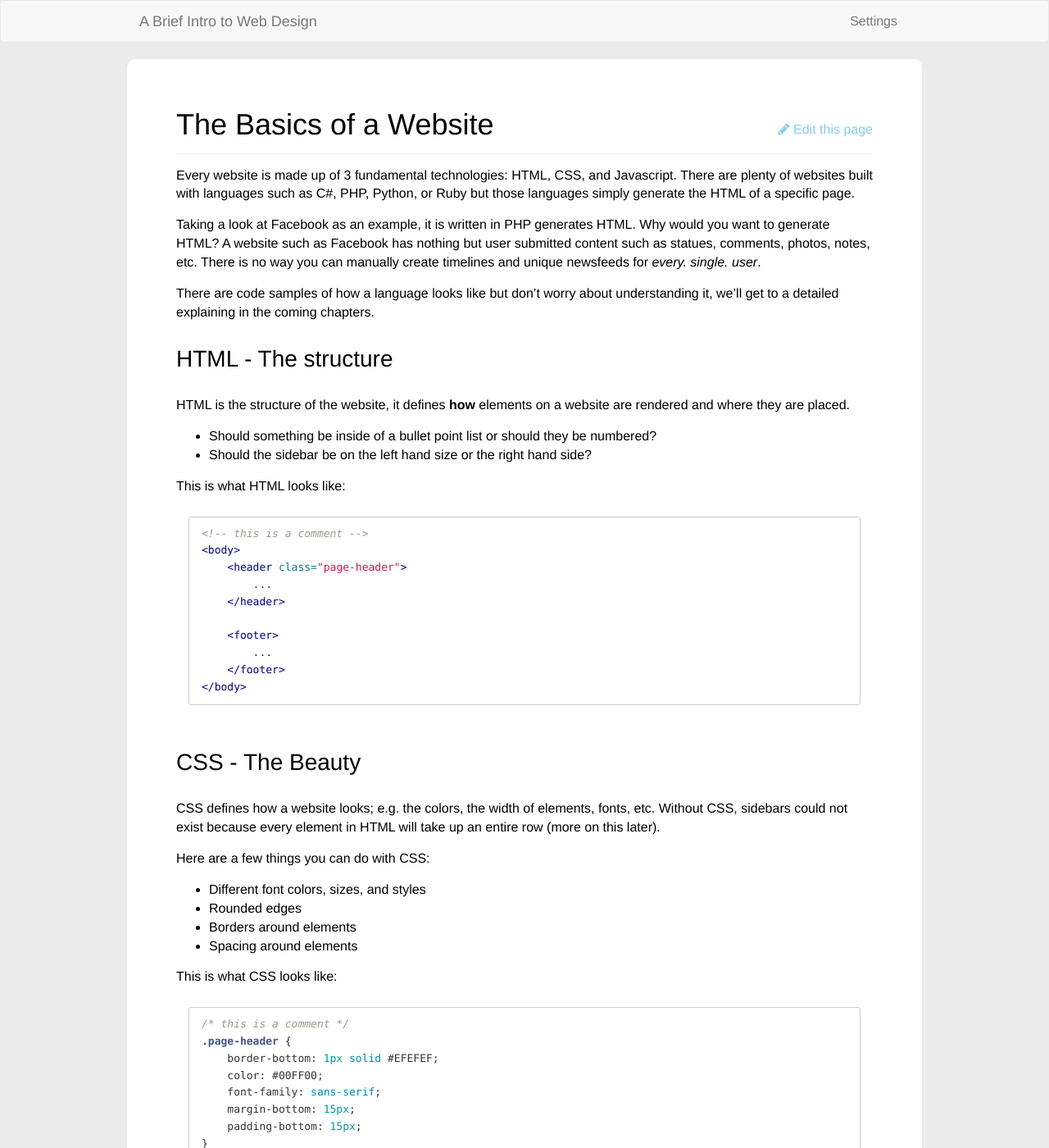
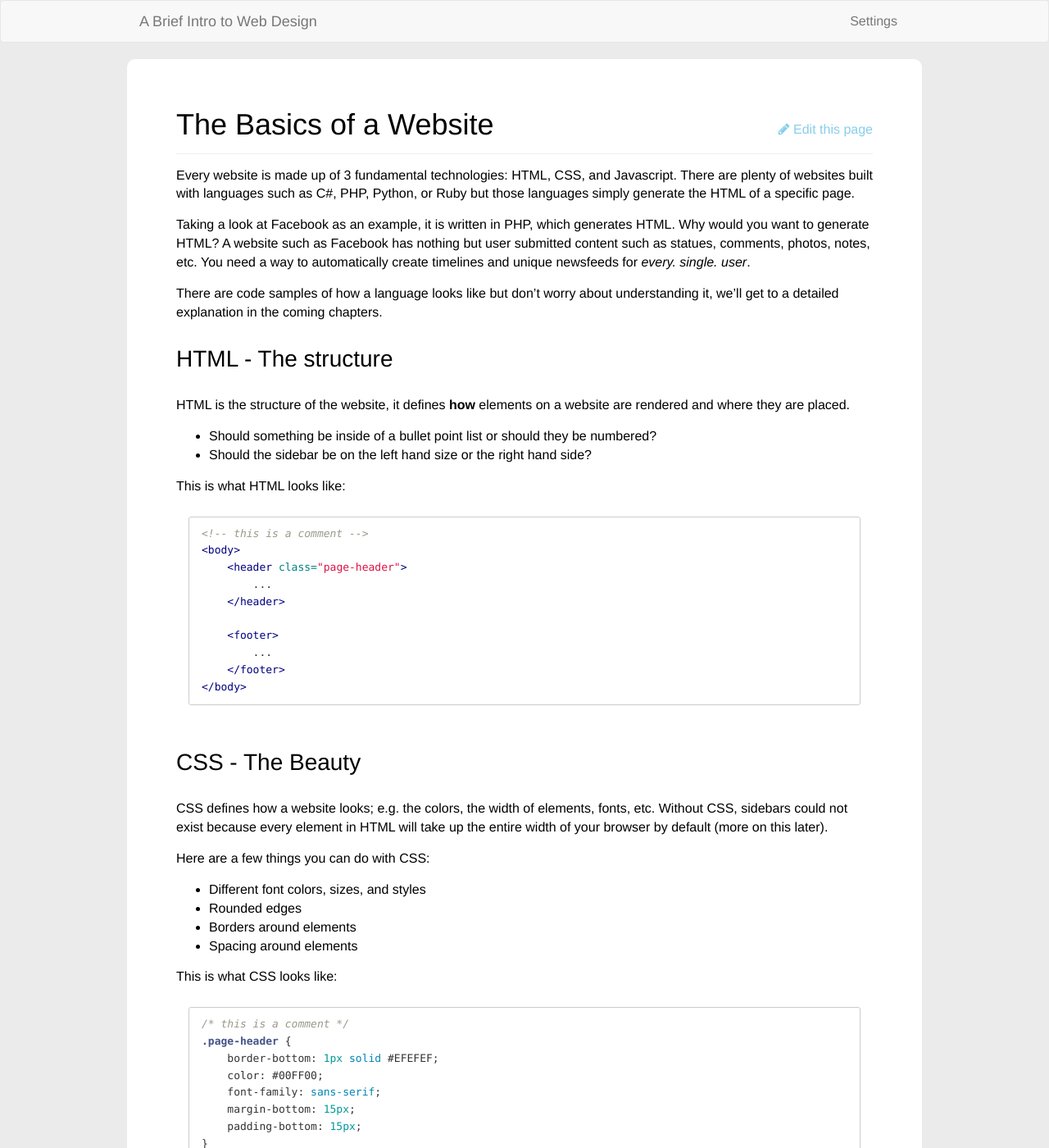
Before and after one commit to allejo/Intro-To-Web, a Jekyll site: the page built from _lessons/chapter-01/lesson-1-the-basics-of-a-website.md, in a window 1280 px wide and 1400 px high. Shown: the whole window at 82% size. Built offline with Jekyll 4.4.1, drawn with Linux system fonts in a browser that asks for light colours; nearby versions of some CDN libraries; comment, search, counter and statistics services are not loaded; some of the changed text lies outside the part shown.

Commit message:
Grammar in lesson 1

```diff
--- a/_lessons/chapter-01/lesson-1-the-basics-of-a-website.md
+++ b/_lessons/chapter-01/lesson-1-the-basics-of-a-website.md
@@ -4,9 +4,9 @@ title: The Basics of a Website
 
 Every website is made up of 3 fundamental technologies: HTML, CSS, and Javascript. There are plenty of websites built with languages such as C#, PHP, Python, or Ruby but those languages simply generate the HTML of a specific page.
 
-Taking a look at Facebook as an example, it is written in PHP generates HTML. Why would you want to generate HTML? A website such as Facebook has nothing but user submitted content such as statues, comments, photos, notes, etc. There is no way you can manually create timelines and unique newsfeeds for *every. single. user*.
+Taking a look at Facebook as an example, it is written in PHP, which generates HTML. Why would you want to generate HTML? A website such as Facebook has nothing but user submitted content such as statues, comments, photos, notes, etc. You need a way to automatically create timelines and unique newsfeeds for *every. single. user*.
 
-There are code samples of how a language looks like but don't worry about understanding it, we'll get to a detailed explaining in the coming chapters.
+There are code samples of how a language looks like but don't worry about understanding it, we'll get to a detailed explanation in the coming chapters.
 
 ## HTML - The structure
 
@@ -32,7 +32,7 @@ This is what HTML looks like:
 
 ## CSS - The Beauty
 
-CSS defines how a website looks; e.g. the colors, the width of elements, fonts, etc. Without CSS, sidebars could not exist because every element in HTML will take up an entire row (more on this later).
+CSS defines how a website looks; e.g. the colors, the width of elements, fonts, etc. Without CSS, sidebars could not exist because every element in HTML will take up the entire width of your browser by default  (more on this later).
 
 Here are a few things you can do with CSS:
 
```
Also changed, not shown: other parts of _lessons/chapter-01/lesson-1-the-basics-of-a-website.md (+1 -1 lines).
